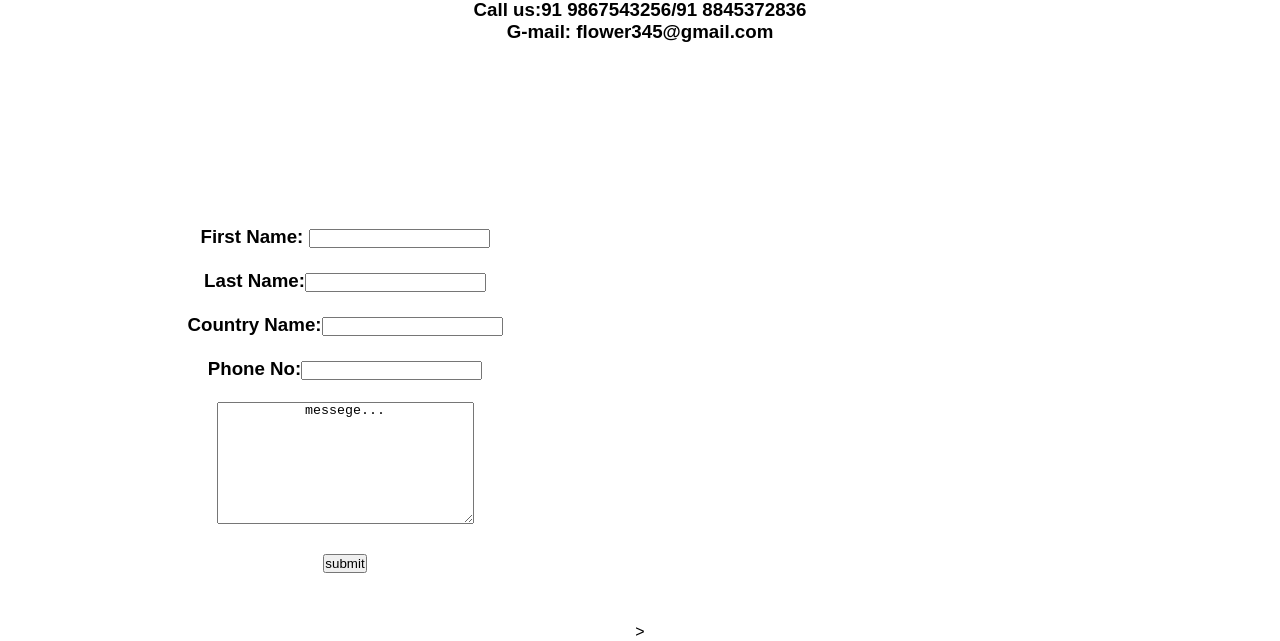
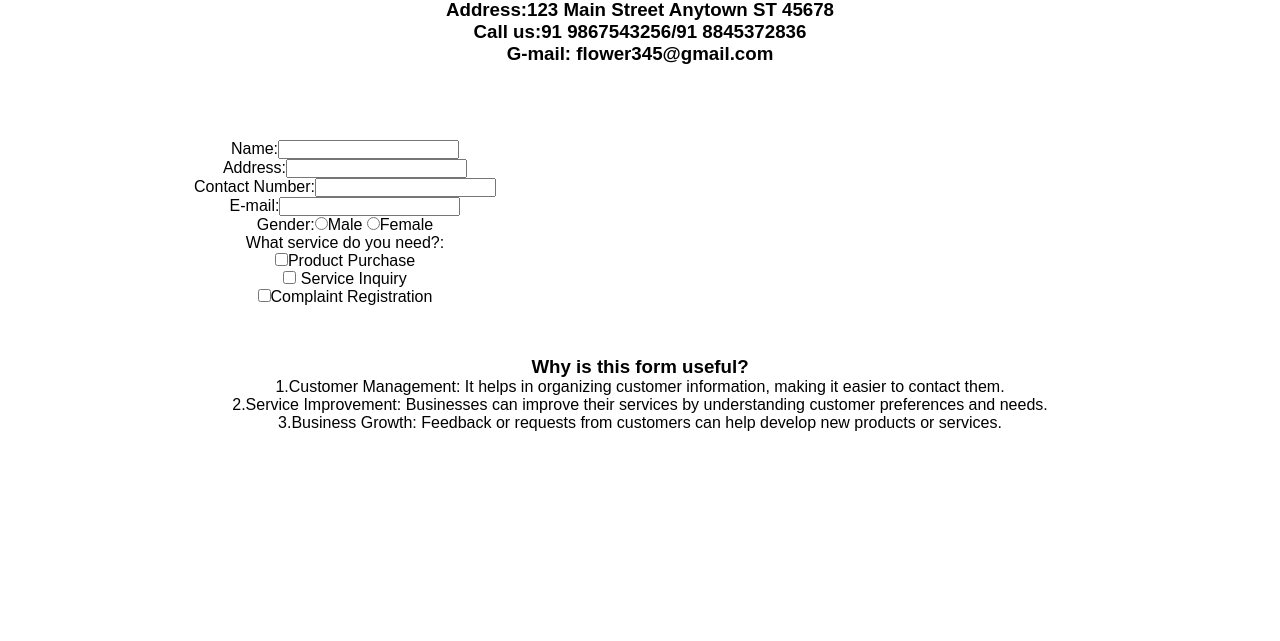
Before and after one commit to khushiprasadchitnis/college.flowershop, a plain HTML site: page contact.html in a window 1280 px wide. Shown: the part 168-809 px from the top of the page. Drawn offline with Linux system fonts and the light colour scheme.

Commit message:
contact.html

```diff
--- a/contact.html
+++ b/contact.html
@@ -19,28 +19,26 @@
   <div>
     <h1>Contact Us</h1>
   </div>
-  </div>
-  <h3>Fill up the form and our team will get back to you within 24 hours.
-
+  <h3>Fill up the form and our team will get back to you within 24 hours.<br>
     Address:123 Main Street Anytown ST 45678<br>
     Call us:91 9867543256/91 8845372836<br>
     G-mail: flower345@gmail.com<br></h3>
-  <div class="contact">
-    <br><br><br><br>
-    <br><br>
-    <form>
-      <h3>
-        First Name: <input type="text" name="first_name"><br><br>
-        Last Name:<input type="text" name="last-name"><br><br>
-        Country Name:<input type="text" name="country_name"><br><br>
-        Phone No:<input type="text" name="phone number"><br><br>
-        <textarea rows="8" cols="30">messege...</textarea><br><br>
-        <input type="submit" name="submit" value="submit">
-      </h3>
-    </form>>
-  </div>
-  </div>
-  </div>
+  <form>
+    Name:<input type="text" name="Customer name"><br>
+    Address:<input type="text" name="address"><br>
+    Contact Number:<input type="number"><br>
+    E-mail:<input type="email"><br>
+    Gender:<input type="radio" value="male" name="male">Male
+    <input type="radio" value="female" name="female">Female<br>
+    What service do you need?:<br>
+    <input type="checkbox">Product Purchase<br>
+    <input type="checkbox"> Service Inquiry<br>
+    <input type="checkbox">Complaint Registration<br>
+  </form>
+  <h3>Why is this form useful?</h3>
+  1.Customer Management: It helps in organizing customer information, making it easier to contact them.<br>
+  2.Service Improvement: Businesses can improve their services by understanding customer preferences and needs.<br>
+  3.Business Growth: Feedback or requests from customers can help develop new products or services.<br>
 </body>
 
 </html>
--- a/styles.css
+++ b/styles.css
@@ -186,13 +186,6 @@ form {
   padding: 75px 100px 50px 150px;
   align:right;
 }
-
-div.contact > form > input[type="submit"] {
-  background-color: green;
-  color: white;
-  padding: 5px 10px 5px 10px;
-}
-
 .about{
     color: #3e8e41;
 }
```
Also changed, not shown: gallery.html (+2 -2 lines).
